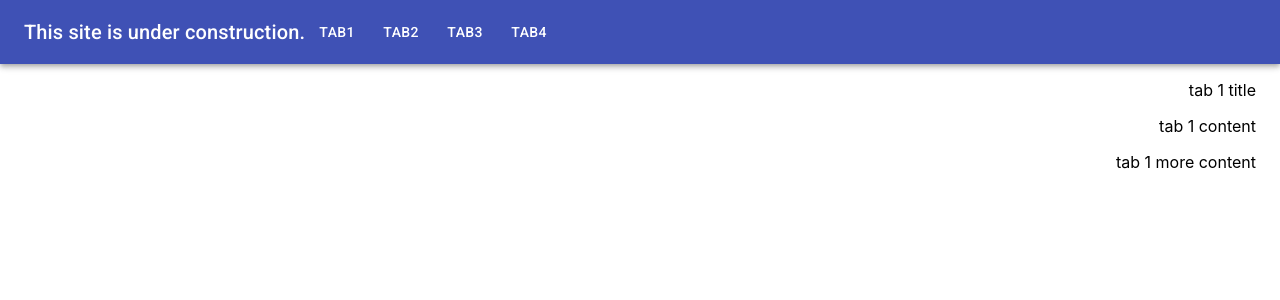
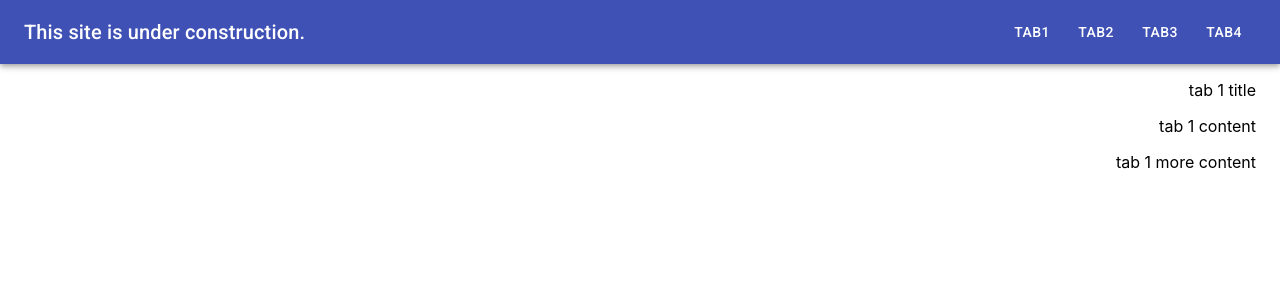
Before and after one commit to ahmsay/ahmsay.github.io, a React (Create React App) app: page / in a window 1280 px wide. Shown: the top 300 px of the page. Built offline with nearby package versions, Linux system fonts and the light colour scheme.

Commit message:
withStyles added

```diff
--- a/src/components/Navbar.jsx
+++ b/src/components/Navbar.jsx
@@ -5,17 +5,25 @@ import Typography from '@material-ui/core/Typography'
 import Button from '@material-ui/core/Button'
 import { connect } from 'react-redux'
 import { changeActiveTab } from '../actions/tabActions'
+import { withStyles } from '@material-ui/core/styles'
+
+const useStyles = (theme) => ({
+  root: { flexGrow: 1 },
+  menuButton: { marginRight: theme.spacing(2) },
+  title: { flexGrow: 1 }
+})
 
 class Navbar extends Component {
   changeTab = (id) => {
     this.props.changeTab(id)
   }
   render() {
+    const { classes } = this.props
     return (
-      <div>
+      <div className={ classes.root }>
         <AppBar position="static">
           <Toolbar>
-            <Typography variant="h6">
+            <Typography variant="h6" className={ classes.title }>
               This site is under construction.
             </Typography>
             <Button onClick={ () => this.changeTab(1) } color="inherit">Tab1</Button>
@@ -37,4 +45,4 @@ const mapDispatchToProps = (dispatch) => {
   }
 }
 
-export default connect(null, mapDispatchToProps)(Navbar)
+export default connect(null, mapDispatchToProps)(withStyles(useStyles)(Navbar))
```
